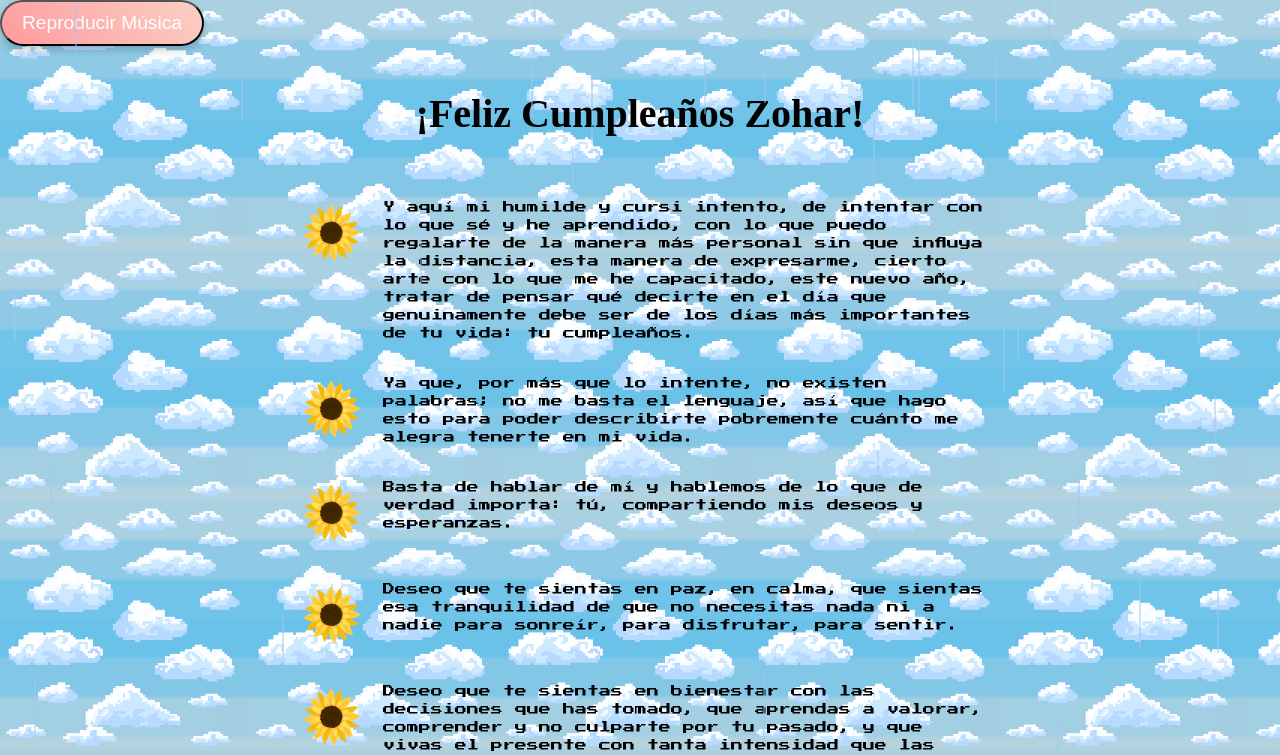
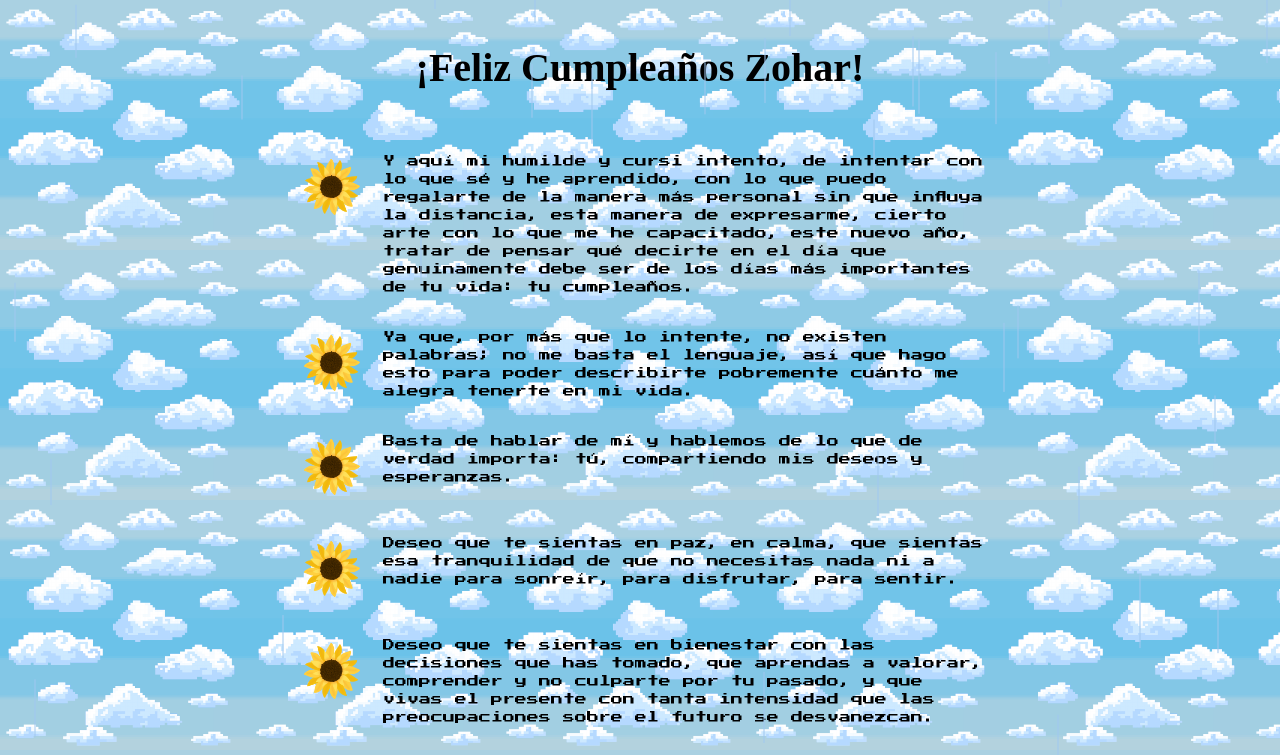
Before and after one commit to TVerdeGneus/kerencumple, a plain HTML site: page index.html in a window 1280 px wide. Shown: the top 755 px of the page. Drawn offline with Linux system fonts and the light colour scheme.

Commit message:
Update index.html

```diff
--- a/index.html
+++ b/index.html
@@ -12,9 +12,6 @@
 </head>
 <body>
   <!-- Botón para iniciar la música -->
-  <div class="music-start-button-container">
-    <button id="play-music-button" class="cute-button">Reproducir Música</button>
-  </div>
 
   <!-- Contenedor para la lluvia -->
   <div id="rain-container"></div>
```
